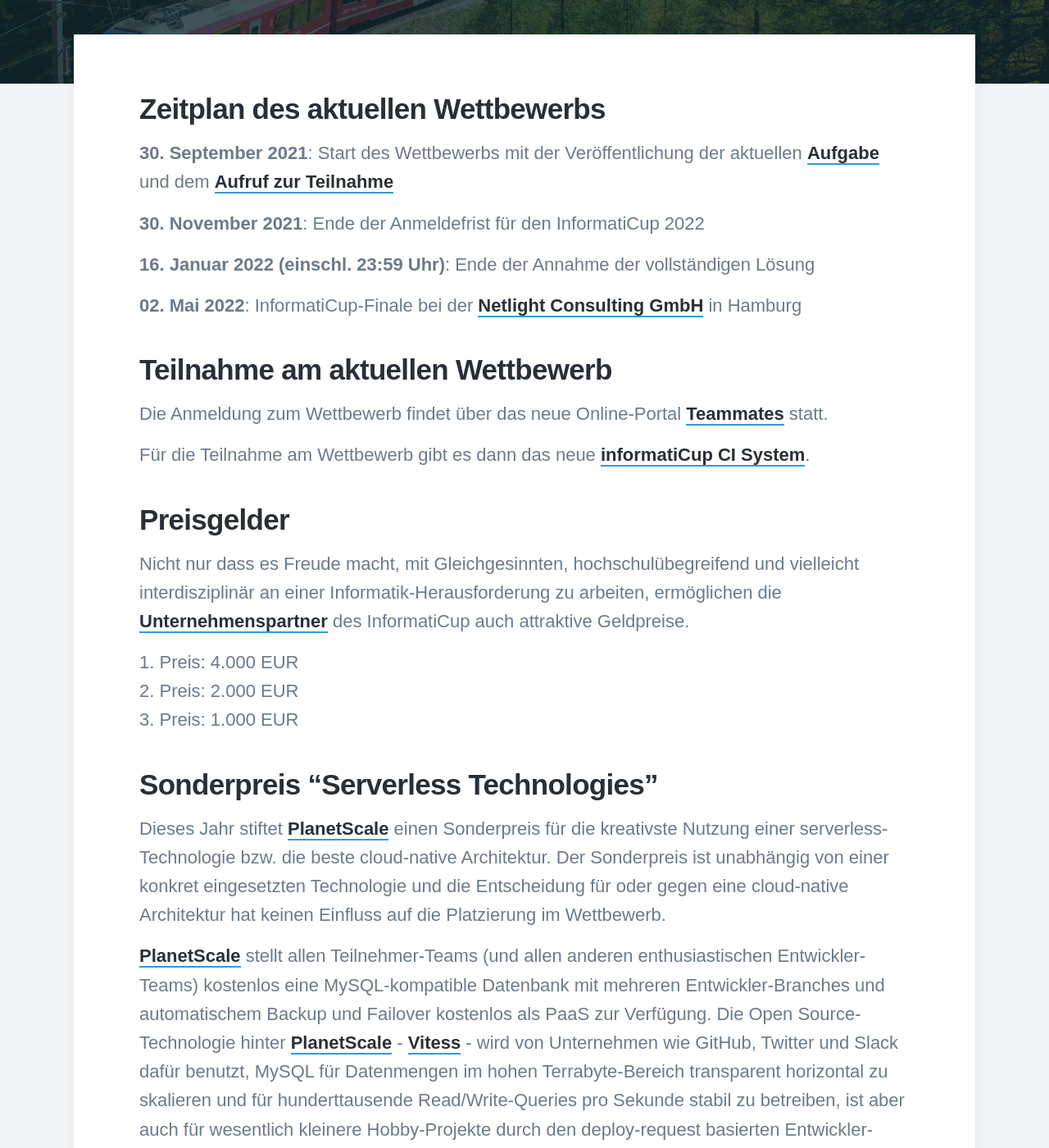
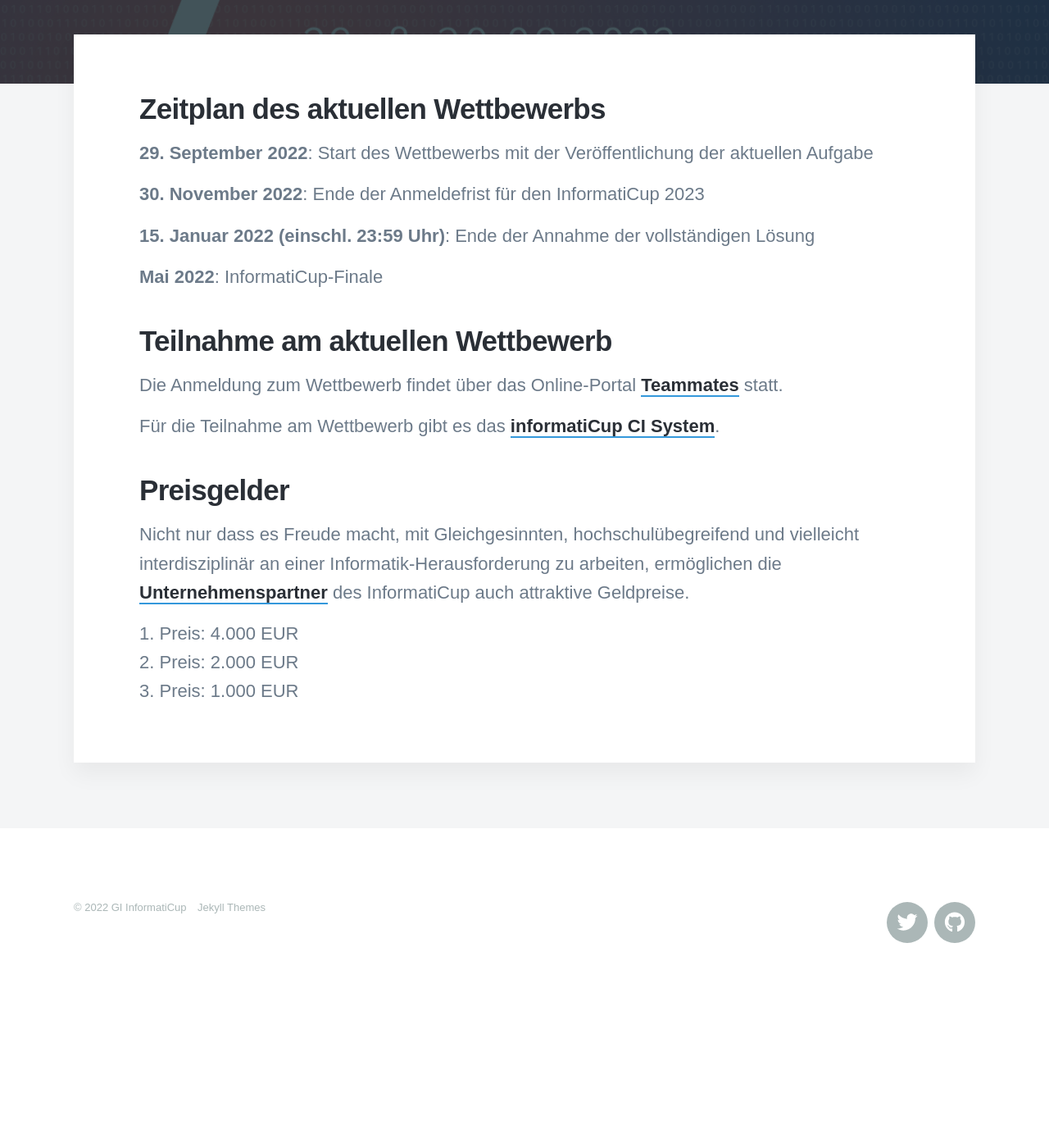
Before and after one commit to informatiCup/informaticup.github.io, a Jekyll site: the page built from _competition/20-current.md, in a window 1280 px wide and 1400 px high, scrolled down 535 px. Shown: the whole window at 82% size. Built offline with Jekyll 4.4.1, drawn with Linux system fonts in a browser that asks for light colours; nearby versions of some CDN libraries; some web fonts are replaced; after the commit the page ends 1728 px from its top, so only the background shows below that; some of the changed text lies outside the part shown.

Commit message:
Update current competition

```diff
--- a/_competition/20-current.md
+++ b/_competition/20-current.md
@@ -1,26 +1,26 @@
 ---
-title: "InformatiCup 2022"
+title: "InformatiCup 2023"
 subtitle: "Der aktuelle Wettbewerb"
-date: 2022-05-02 14:00:00
-description: Die Endrunde des InformatiCup 2022 fand am 02. Mai 2022 in Hamburg statt.
-featured_image: "/images/competition/abfahrt.jpg"
+date: 2022-09-26 14:00:00
+description: Der InformatiCup 2023 wird am 29. September 2022 auf der Studierendenkonferenz Informatik (SKILL) eröffnet.
+featured_image: "/images/competition/skill-2022.jpg"
 ---
 
 ## Zeitplan des aktuellen Wettbewerbs
 
-**30\. September 2021**: Start des Wettbewerbs mit der Veröffentlichung der aktuellen [Aufgabe](/challenges/abfahrt) und dem [Aufruf zur Teilnahme](https://github.com/informatiCup/informatiCup2022/blob/main/cfp-InformatiCup_2022.pdf)
+**29\. September 2022**: Start des Wettbewerbs mit der Veröffentlichung der aktuellen Aufgabe
 
-**30\. November 2021**: Ende der Anmeldefrist für den InformatiCup 2022
+**30\. November 2022**: Ende der Anmeldefrist für den InformatiCup 2023
 
-**16\. Januar 2022 (einschl. 23:59 Uhr)**: Ende der Annahme der vollständigen Lösung
+**15\. Januar 2022 (einschl. 23:59 Uhr)**: Ende der Annahme der vollständigen Lösung
 
-**02\. Mai 2022**: InformatiCup-Finale bei der [Netlight Consulting GmbH](https://www.netlight.com/) in Hamburg
+**Mai 2022**: InformatiCup-Finale
 
 ## Teilnahme am aktuellen Wettbewerb
 
-Die Anmeldung zum Wettbewerb findet über das neue Online-Portal [Teammates](https://teams.informaticup.de/) statt.
+Die Anmeldung zum Wettbewerb findet über das Online-Portal [Teammates](https://teams.informaticup.de/) statt.
 
-Für die Teilnahme am Wettbewerb gibt es dann das neue [informatiCup CI System](https://github.com/informatiCup/informatiCup2022/blob/main/ICUPCI.md).
+Für die Teilnahme am Wettbewerb gibt es das [informatiCup CI System](https://github.com/informatiCup/informatiCup2023/blob/main/ICUPCI.md).
 
 ## Preisgelder
 
@@ -29,9 +29,3 @@ Nicht nur dass es Freude macht, mit Gleichgesinnten, hochschulübegreifend und v
 1. Preis: 4.000 EUR
 2. Preis: 2.000 EUR
 3. Preis: 1.000 EUR
-
-## Sonderpreis "Serverless Technologies"
-
-Dieses Jahr stiftet [PlanetScale](https://planetscale.com/) einen Sonderpreis für die kreativste Nutzung einer serverless-Technologie bzw. die beste cloud-native Architektur. Der Sonderpreis ist unabhängig von einer konkret eingesetzten Technologie und die Entscheidung für oder gegen eine cloud-native Architektur hat keinen Einfluss auf die Platzierung im Wettbewerb.
-
-[PlanetScale](https://planetscale.com/) stellt allen Teilnehmer-Teams (und allen anderen enthusiastischen Entwickler-Teams) kostenlos eine MySQL-kompatible Datenbank mit mehreren Entwickler-Branches und automatischem Backup und Failover kostenlos als PaaS zur Verfügung. Die Open Source-Technologie hinter [PlanetScale](https://planetscale.com/) - [Vitess](https://vitess.io/) - wird von Unternehmen wie GitHub, Twitter und Slack dafür benutzt, MySQL für Datenmengen im hohen Terrabyte-Bereich transparent horizontal zu skalieren und für hunderttausende Read/Write-Queries pro Sekunde stabil zu betreiben, ist aber auch für wesentlich kleinere Hobby-Projekte durch den deploy-request basierten Entwickler-Workflow interessant. Unabhängig vom Wettbewerb freuen wir uns sehr auf Euer Feedback zum Einsatz von [PlanetScale](https://planetscale.com/) in euren Projekten oder Projekten von Freunden - E-Mails mit Fragen bzw. Feature-Requests gerne an [Johannes Nicolai von PlanetScale](mailto:jonico@planetscale.com).
```
Also changed, not shown: images/competition/skill-2022.jpg (added).
